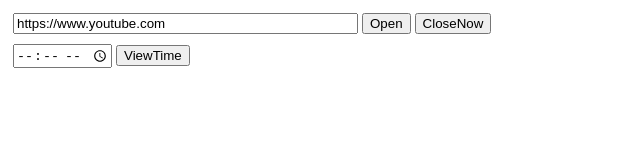
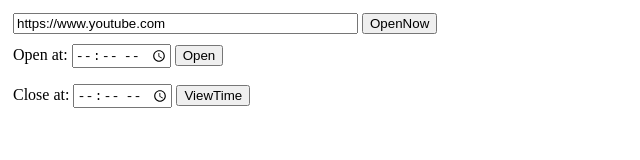
Before and after one commit to bo-shev/CloseWindow, a plain HTML site: page index.html in a window 1280 px wide. Both pictures are taken after a click on the button "Open". Shown: the whole page, without its empty margins (0-640 px from the left). Drawn offline with Linux system fonts and the light colour scheme.

Commit message:
Add files via upload

```diff
--- a/index.html
+++ b/index.html
@@ -10,12 +10,14 @@
 <body>
     <div style="padding: 5px;">
         <input type="text" size="40" id = "url" value="https://www.youtube.com">
-        <input value="Open" onclick="openWindowUrl()" type="button">
-        <input value="CloseNow" onclick="openWindowUrl()" type="button">
+        <input value="OpenNow" onclick="openWindowUrl(undefined)" type="button">
     </div>
 
     <div style="padding: 5px;">
-        <input type="time" size="40" id = "time">
+        Open at:    <input type="time" size="40" id = "timeOpen">
+        <input value="Open" onclick="openSite()" type="button">
+        <p></p>
+        Close at:    <input type="time" size="40" id = "timeClose">
         <input value="ViewTime" onclick="viewTime()" type="button">
     </div>
 </body>
--- a/scriptOpenClose.js
+++ b/scriptOpenClose.js
@@ -1,21 +1,14 @@
-
-window.onload = function currentTime()
-{
-    document.getElementById("time").value = new Date();
-}
 
 function viewTime()
 {
-    let timeImput = document.getElementById("time");
+    let timeImput = document.getElementById("timeClose");
     alert(timeImput.value);
-    calculateTimeToEnd();
 }
 
-function calculateTimeToEnd()
+function calculateTimeToEnd(timeImput)
 {
-    let timeImput = document.getElementById("time");
     let now = new Date()+"";
-
+   // timeImput = document.getElementById("timeClose");
     //var re = /\d+:\d+/;
     let reg = /\d\d:\d\d/;
     let endLesson = now.replace(reg, timeImput.value);
@@ -23,11 +16,29 @@ function calculateTimeToEnd()
     return Date.parse(endLesson) - Date.parse(now);
 }
 
-function openWindowUrl()
+function f(sdda)
+{
+return 1000;
+}
+
+function openSite()
+{
+    let timeOpen = document.getElementById("timeOpen");
+    let timeClose = document.getElementById("timeClose");
+    setTimeout(() => openWindowUrl(timeClose), calculateTimeToEnd(timeOpen));//calculateTimeToEnd(timeOpen)
+}
+
+function openWindowUrl(timeCloseImput)
 {
     let Url = document.getElementById("url")
     let myWindow = window.open(Url.value);
-    setTimeout(() => closeWindow(myWindow), calculateTimeToEnd());
+
+    if (timeCloseImput == undefined)
+    {
+        timeCloseImput = document.getElementById("timeClose");
+    }
+
+    setTimeout(() => closeWindow(myWindow), calculateTimeToEnd(timeCloseImput));
 }
 
 function closeWindow(myWindow)
```
